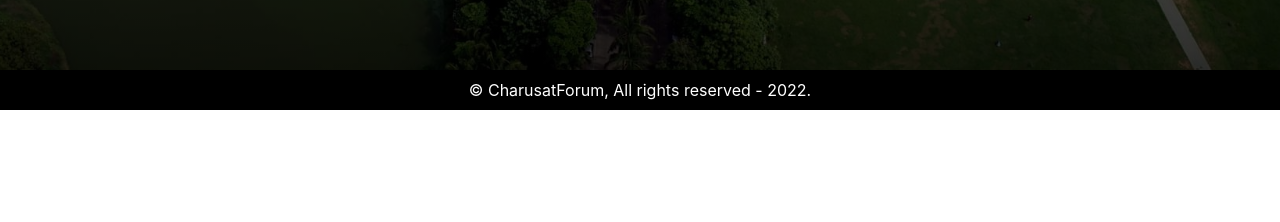
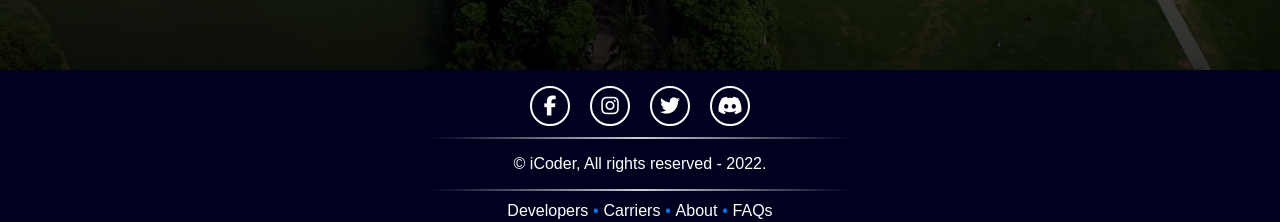
Before and after one commit to BlazerHeat/CharusatForum, a Next.js app: page / in a window 1280 px wide. Shown: the part 730-952 px from the top of the page. Before the commit the page ends 840 px from the top, so only its background shows below. Built offline with nearby package versions, Linux system fonts and the light colour scheme; no server answers.

Commit message:
Edited Footer

```diff
--- a/components/Footer.tsx
+++ b/components/Footer.tsx
@@ -2,11 +2,48 @@ import styles from "../styles/components/Footer.module.scss";
 
 function Footer() {
     return (
-        <footer className={styles.footer}>
-            <p>
-                &copy; CharusatForum, All rights reserved -{" "}
-                {new Date().getFullYear()}.
-            </p>
+        <footer className={styles["footer"]}>
+            <div className={styles["footer-container"]}>
+                <div className={styles["social-links"]}>
+                    <a href="#" className={styles["footer-link"]}>
+                        <i className="fab fa-facebook-f"></i>
+                    </a>
+                    <a href="#" className={styles["footer-link"]}>
+                        <i className="fab fa-instagram"></i>
+                    </a>
+                    <a href="#" className={styles["footer-link"]}>
+                        <i className="fab fa-twitter"></i>
+                    </a>
+                    <a href="#" className={styles["footer-link"]}>
+                        <i className="fab fa-discord"></i>
+                    </a>
+                </div>
+                <hr />
+                <div className={styles["copyright-text"]}>
+                    <p>
+                        &copy; iCoder, All rights reserved -{" "}
+                        {new Date().getFullYear()}.
+                    </p>
+                </div>
+                <hr />
+                <div className={styles["quick-links"]}>
+                    <a href="/developers" className={styles["quick-link"]}>
+                        Developers
+                    </a>
+                    <span className={styles["bullet"]}>&bull;</span>
+                    <a href="/carriers" className={styles["quick-link"]}>
+                        Carriers
+                    </a>
+                    <span className={styles["bullet"]}>&bull;</span>
+                    <a href="/contact" className={styles["quick-link"]}>
+                        About
+                    </a>
+                    <span className={styles["bullet"]}>&bull;</span>
+                    <a href="/faq" className={styles["quick-link"]}>
+                        FAQs
+                    </a>
+                </div>
+            </div>
         </footer>
     );
 }
--- a/styles/components/Footer.module.scss
+++ b/styles/components/Footer.module.scss
@@ -1,12 +1,101 @@
 .footer {
-    background-color: black;
+    font-family: 'Poppins', sans-serif;
+    background: #00011f;
+    width: 100%;
+
     color: white;
+    text-align: center;
+    user-select: none;
 
+    position: relative;
+}
+
+.footer-container {
+    display: flex;
+    flex-direction: column;
+    justify-content: center;
+    align-items: center;
+
+    padding: 1em;
+}
+
+.footer-container hr {
+    width: 33vw;
+    max-width: 600px;
+
+    border: 0;
+    height: 2px;
+    background-image: linear-gradient(to right, rgba(0, 0, 0, 0), rgba(255, 255, 255, 0.8), rgba(0, 0, 0, 0));
+}
+
+.social-links {
     display: flex;
     justify-content: center;
     align-items: center;
 
-    p {
-        margin: 10px 0;
+    margin-bottom: .7em;
+}
+
+.footer-link {
+    display: flex;
+    justify-content: center;
+    align-items: center;
+
+    font-size: 20px;
+    text-decoration: none;
+    color: white;
+
+    width: 40px;
+    height: 40px;
+    margin: 0 .5em;
+
+    border: 2px solid white;
+    border-radius: 1200px;
+
+    transition: .2s ease-in-out;
+}
+
+.footer-link:hover {
+    background: white;
+    color: black;
+    border: 2px solid rgba(100, 14, 231, 0.63);
+}
+
+.copyright-text {
+    margin: 1em 0;
+}
+
+.quick-links {
+    display: flex;
+    justify-content: center;
+    align-items: center;
+
+    margin-top: .7em;
+}
+
+.quick-link {
+    color: white;
+    margin: 0 .3em;
+
+    transition: color .1s ease-in;
+}
+.quick-link:hover {
+    color: #0078f2;
+}
+
+.bullet {
+    color: #0078f2;
+}
+
+@media only screen and (max-width: 360px) {
+    .quick-links {
+        flex-direction: column;
+    }
+
+    .social-links {
+        flex-wrap: wrap;
+    }
+    .footer-link {
+        margin: .5em;
     }
 }
```
